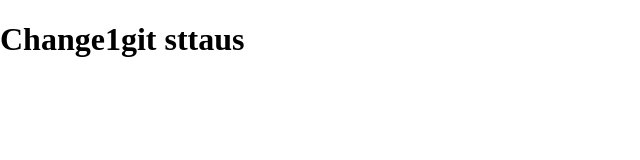
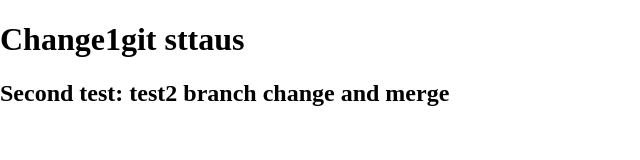
Before and after one commit to charliecountryman/mytestrepository, a plain HTML site: page index.html in a window 1280 px wide. Shown: the whole page, without its empty margins (0-640 px from the left). Drawn offline with nearby package versions, Linux system fonts and the light colour scheme.

Commit message:
updated index.html to include test2 details

```diff
--- a/index.html
+++ b/index.html
@@ -12,6 +12,7 @@
 
   <body>
   <h1>Change1git sttaus</h1>
+  <h2>Second test: test2 branch change and merge</h2>
 
     <script src=''></script>  <!--link js file here-->
   </body>
```
